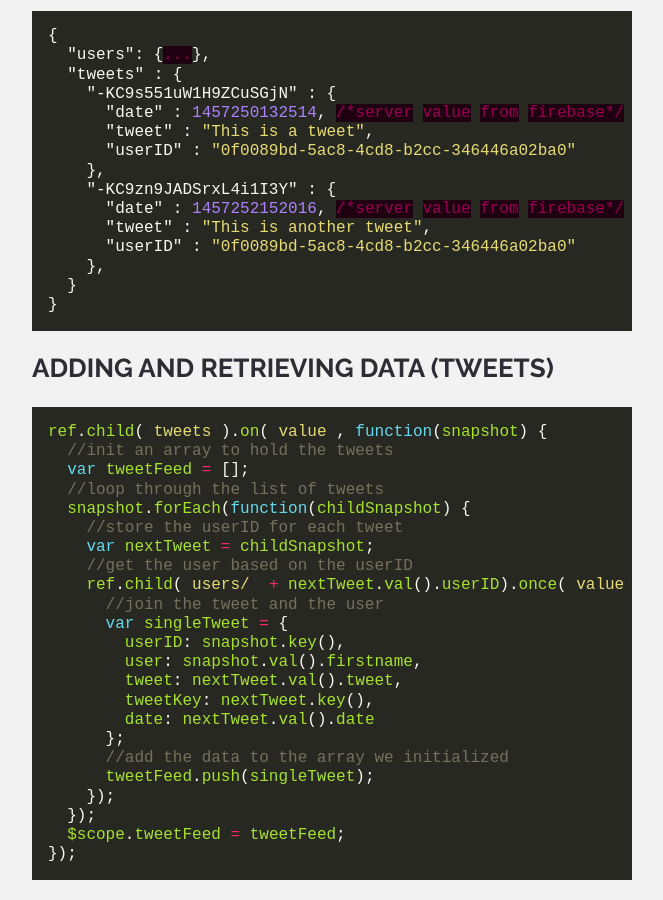
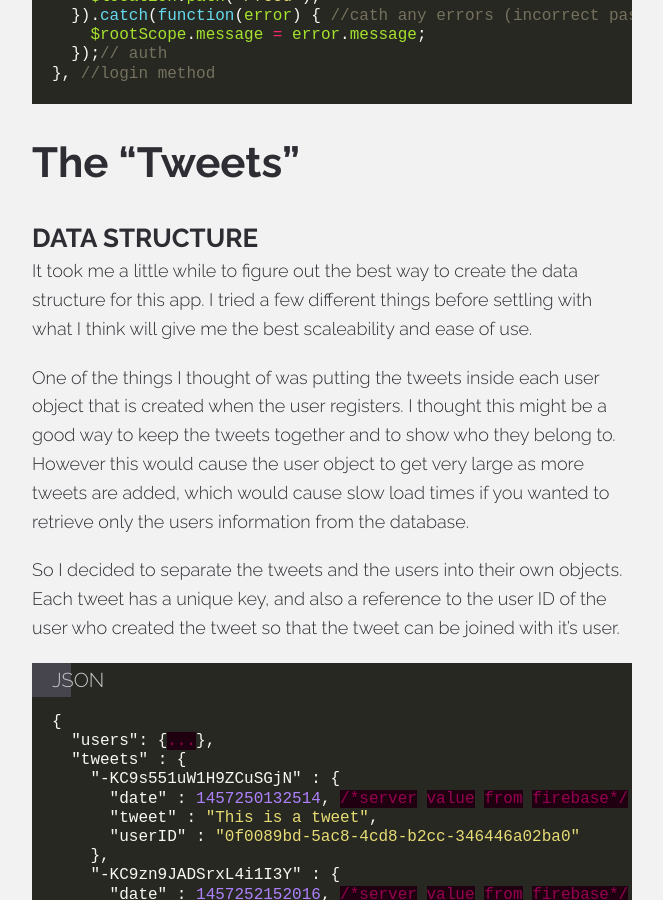
Before and after one commit to derekmorash/New-Portfolio, a Jekyll site: the page built from _posts/2016-03-07-angular-twtter-clone.md, in a window 1280 px wide and 900 px high, scrolled down 5249 px. Shown: the whole window, without its empty margins (308-971 px from the left). Built offline with Jekyll 4.4.1, drawn with Linux system fonts in a browser that asks for light colours; nearby versions of some CDN libraries; comment, search, counter and statistics services are not loaded.

Commit message:
Added language title to code highlights

```diff
--- a/_posts/2016-03-07-angular-twtter-clone.md
+++ b/_posts/2016-03-07-angular-twtter-clone.md
@@ -148,12 +148,11 @@ login: function(user) {
 
 ### Data Structure
 
+It took me a little while to figure out the best way to create the data structure for this app. I tried a few different things before settling with what I think will give me the best scaleability and ease of use.
 
-<!-- Putting tweets inside the user objects? -->
-<!-- NO! Creating a tweet object -->
+One of the things I thought of was putting the tweets inside each user object that is created when the user registers. I thought this might be a good way to keep the tweets together and to show who they belong to. However this would cause the user object to get very large as more tweets are added, which would cause slow load times if you wanted to retrieve only the users information from the database.
 
-
-
+So I decided to separate the tweets and the users into their own objects. Each tweet has a unique key, and also a reference to the user ID of the user who created the tweet so that the tweet can be joined with it's user.
 
 {% highlight json %}
 {
--- a/assets/css/main.css
+++ b/assets/css/main.css
@@ -380,13 +380,33 @@ th {
   background-color: #272822; }
   .highlight pre {
     margin: 0;
-    padding: 16px;
+    padding: 50px 20px 20px;
     background-color: #272822; }
+    .highlight pre code {
+      position: relative; }
+      .highlight pre code:before {
+        font-family: Raleway, Helvetica, sans-serif;
+        content: attr(data-lang);
+        position: absolute;
+        width: 100%;
+        top: -50px;
+        left: -20px;
+        background: #46454e;
+        text-shadow: none;
+        font-size: 20px;
+        text-transform: uppercase;
+        font-weight: 300;
+        padding: 5px 200% 5px 20px;
+        color: #c7c6cc;
+        margin: 0; }
   @media screen and (max-width: 768px) {
     .highlight {
       font-size: 14px; }
       .highlight pre {
-        padding: 10px; } }
+        padding: 40px 20px 20px; }
+        .highlight pre code:before {
+          top: -40px;
+          font-size: 16px; } }
 
 .highlight .hll {
   background-color: #272822; }
```
Also changed, not shown: assets/css/0-tools/_syntax.scss (+27 -2 lines).
